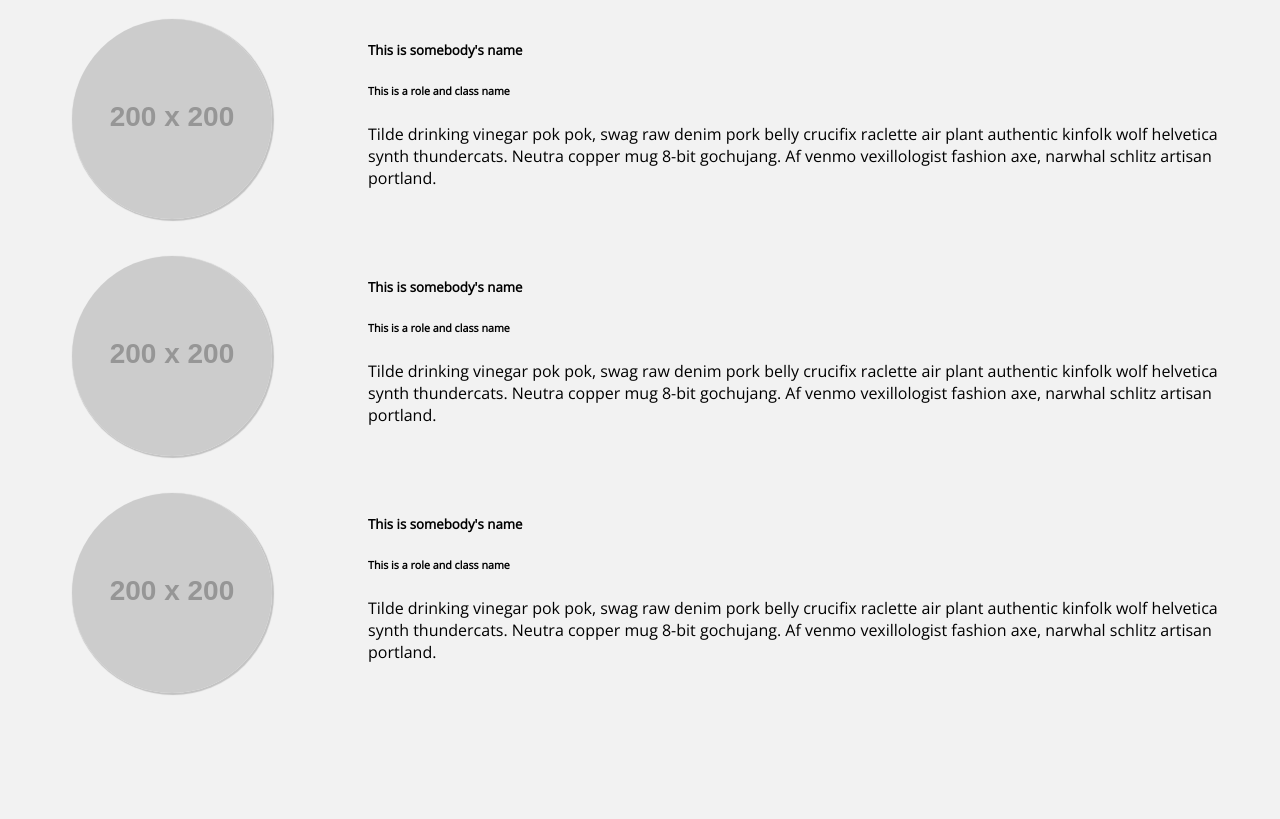
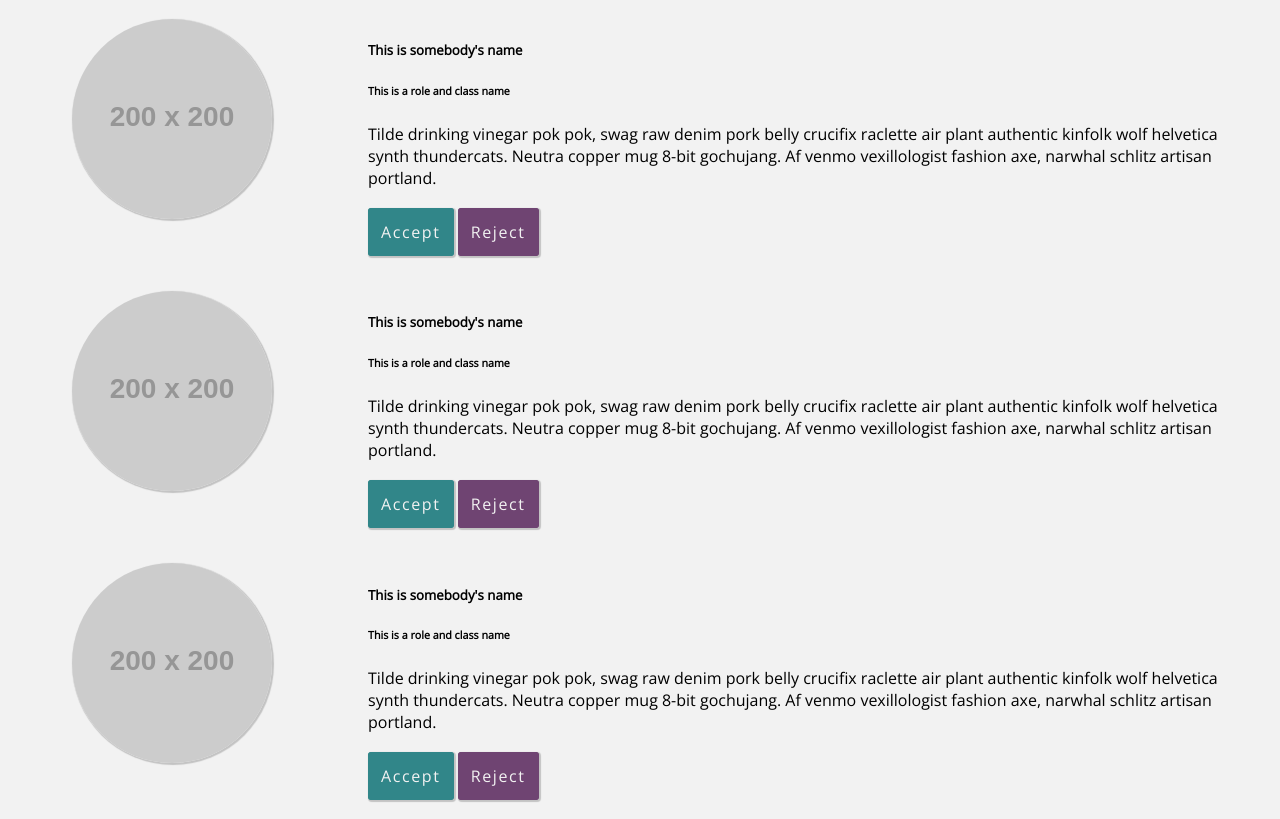
Before and after one commit to iameli/thomas-jonathan-fullstack-capstone, a website: page views/userpage.html in a window 1280 px wide. Shown: the part 691-1510 px from the top of the page. Before the commit the page ends 1405 px from the top, so only its background shows below. Drawn offline with nearby package versions, Linux system fonts and the light colour scheme; placeholder pictures from the web are drawn by us.

Commit message:
added stubbed event handlers for accept and reject

```diff
--- a/public/main.css
+++ b/public/main.css
@@ -68,12 +68,21 @@ header {
 .column-right {
   float: right;
 }
-.button {
+.button, .button-good {
   padding: 0.75em;
   border: 1px solid #318689;
   border-radius: 3px;
   box-shadow: 1px 1px 1px 1px rgba(10, 10, 10, 0.2);
   background-color: #318689;
+  color: #f2f2f2;
+  letter-spacing: .1em;
+}
+.button-bad {
+  padding: 0.75em;
+  border: 1px solid #6f4472;
+  border-radius: 3px;
+  box-shadow: 1px 1px 1px 1px rgba(10, 10, 10, 0.2);
+  background-color: #6f4472;
   color: #f2f2f2;
   letter-spacing: .1em;
 }
@@ -186,3 +195,6 @@ header {
   box-shadow: 1px 1px 1px 1px rgba(10, 10, 10, 0.2);
   border-radius: 50%;
 }
+.team-member-controls {
+  padding-top: 1em;
+}
--- a/views/userpage.html
+++ b/views/userpage.html
@@ -66,6 +66,28 @@
                 <h5>This is somebody's name</h5>
                 <h6>This is a role and class name</h6>
                 <p>Tilde drinking vinegar pok pok, swag raw denim pork belly crucifix raclette air plant authentic kinfolk wolf helvetica synth thundercats. Neutra copper mug 8-bit gochujang. Af venmo vexillologist fashion axe, narwhal schlitz artisan portland.</p>
+                <ul class="team-member-controls nav-list">
+                  <li><a class="button-good js-team-accept" href="#">Accept</a></li>
+                  <li><a class="button-bad js-team-reject" href="#">Reject</a></li>
+                </ul>
+              </div>
+            </div>
+          </div>
+
+
+          <div class="row">
+            <div class="team-member">
+              <div class="col-3 column-left">
+                <img class="team-member-thumb" src="http://placehold.it/200/200" alt="Team member image">
+              </div>
+              <div class="col-9 column-right">
+                <h5>This is somebody's name</h5>
+                <h6>This is a role and class name</h6>
+                <p>Tilde drinking vinegar pok pok, swag raw denim pork belly crucifix raclette air plant authentic kinfolk wolf helvetica synth thundercats. Neutra copper mug 8-bit gochujang. Af venmo vexillologist fashion axe, narwhal schlitz artisan portland.</p>
+                <ul class="team-member-controls nav-list">
+                  <li><a class="button-good js-team-accept" href="#">Accept</a></li>
+                  <li><a class="button-bad js-team-reject" href="#">Reject</a></li>
+                </ul>
               </div>
             </div>
           </div>
@@ -79,22 +101,14 @@
                 <h5>This is somebody's name</h5>
                 <h6>This is a role and class name</h6>
                 <p>Tilde drinking vinegar pok pok, swag raw denim pork belly crucifix raclette air plant authentic kinfolk wolf helvetica synth thundercats. Neutra copper mug 8-bit gochujang. Af venmo vexillologist fashion axe, narwhal schlitz artisan portland.</p>
+                <ul class="team-member-controls nav-list">
+                  <li><a class="button-good js-team-accept" href="#">Accept</a></li>
+                  <li><a class="button-bad js-team-reject" href="#">Reject</a></li>
+                </ul>
               </div>
             </div>
           </div>
 
-          <div class="row">
-            <div class="team-member">
-              <div class="col-3 column-left">
-                <img class="team-member-thumb" src="http://placehold.it/200/200" alt="Team member image">
-              </div>
-              <div class="col-9 column-right">
-                <h5>This is somebody's name</h5>
-                <h6>This is a role and class name</h6>
-                <p>Tilde drinking vinegar pok pok, swag raw denim pork belly crucifix raclette air plant authentic kinfolk wolf helvetica synth thundercats. Neutra copper mug 8-bit gochujang. Af venmo vexillologist fashion axe, narwhal schlitz artisan portland.</p>
-              </div>
-            </div>
-          </div>
       </div>
     </div>
   </body>
```
Also changed, not shown: public/app.js (+12 -0 lines).
